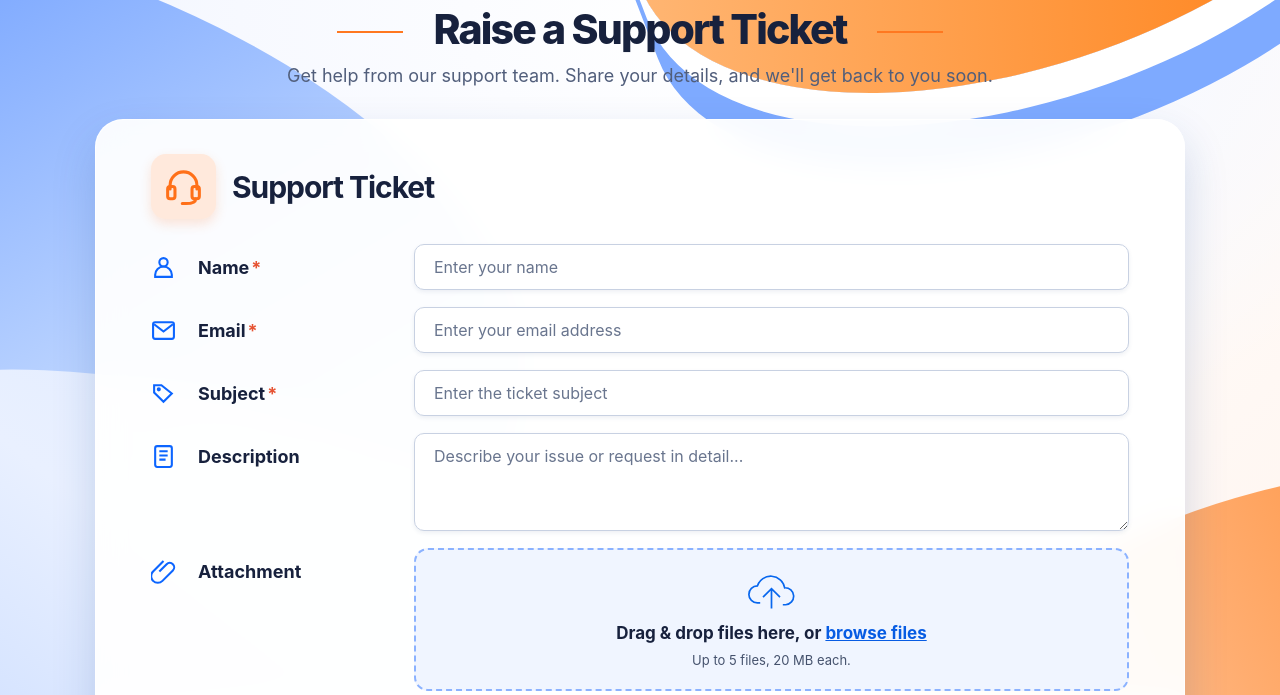
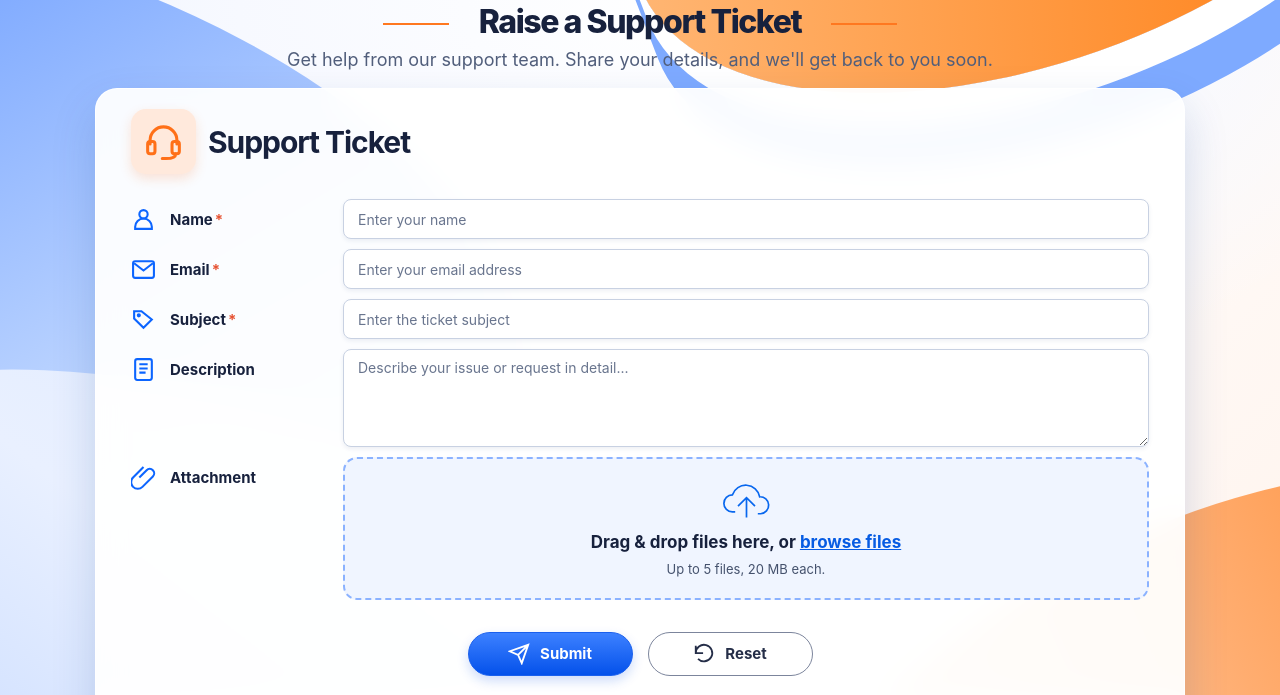
Before and after one commit to gaikwaddarshan0111/zoho_desk_form, a plain HTML site: page index.html in a window 1280 px wide. Shown: the part 98-793 px from the top of the page. Drawn offline with Linux system fonts and the light colour scheme; files whose address does not match are found by name.

Commit message:
Optimize support form layout for desktop

```diff
--- a/index.html
+++ b/index.html
@@ -101,7 +101,7 @@
 
     .page-header {
       text-align: center;
-      margin: 0 auto 30px;
+      margin: 0 auto 15px;
     }
 
     .logo {
@@ -129,8 +129,8 @@
     }
 
     h1 {
-      font-size: clamp(27px, 4vw, 41px);
-      margin: 2px 0 8px;
+      font-size: clamp(24px, 3vw, 32px);
+      margin: 0 0 5px;
       letter-spacing: -.045em;
       font-weight: 800;
     }
@@ -145,8 +145,8 @@
     .card {
       background: rgba(255,255,255,.94);
       border: 1px solid rgba(255,255,255,.97);
-      border-radius: 28px;
-      padding: 34px 55px 40px;
+      border-radius: 22px;
+      padding: 20px 35px 25px;
       box-shadow: 0 20px 44px rgba(22,66,144,.18);
       backdrop-filter: blur(14px);
     }
@@ -154,7 +154,7 @@
     .card-heading {
       display: flex;
       align-items: center;
-      gap: 16px;
+      gap: 12px;
       margin-bottom: 25px;
     }
 
@@ -177,18 +177,18 @@
 
     .field {
       display: grid;
-      grid-template-columns: 245px 1fr;
+      grid-template-columns: 200px 1fr;
       align-items: start;
-      gap: 18px;
-      margin-bottom: 17px;
+      gap: 12px;
+      margin-bottom: 10px;
     }
 
     .field-label {
       display: flex;
       align-items: center;
-      gap: 22px;
-      min-height: 46px;
-      font-size: 18px;
+      gap: 14px;
+      min-height: 40px;
+      font-size: 15px;
       font-weight: 700;
     }
 
@@ -209,12 +209,12 @@
     .control {
       width: 100%;
       border: 1.5px solid var(--line);
-      border-radius: 10px;
+      border-radius: 8px;
       background: #fff;
-      padding: 12px 19px;
-      min-height: 46px;
+      padding: 9px 14px;
+      min-height: 40px;
       font: inherit;
-      font-size: 16px;
+      font-size: 14px;
       color: var(--ink);
       box-shadow: 0 2px 4px rgba(39,65,109,.08);
       transition: border-color .15s, box-shadow .15s;
@@ -321,20 +321,20 @@
       display: flex;
       justify-content: center;
       align-items: center;
-      gap: 22px;
-      padding-top: 29px;
+      gap: 15px;
+      padding-top: 12px;
       flex-wrap: wrap;
     }
 
     .btn {
       border-radius: 999px;
-      padding: 14px 44px;
-      min-width: 208px;
+      padding: 10px 30px;
+      min-width: 165px;
       font: inherit;
-      font-size: 18px;
+      font-size: 15px;
       font-weight: 700;
       display: inline-flex;
-      gap: 14px;
+      gap: 10px;
       align-items: center;
       justify-content: center;
       cursor: pointer;
```
